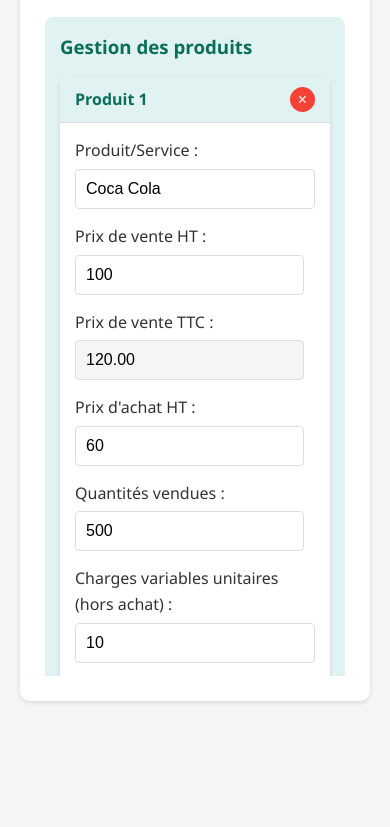
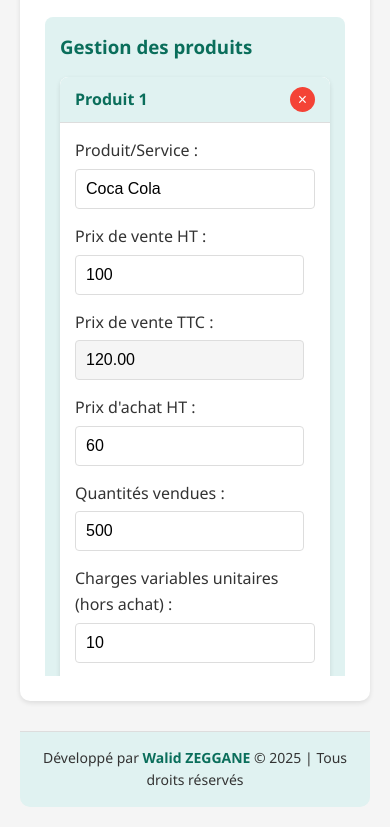
Before and after one commit to zegganewalid/Gestion-Commerciale, a plain HTML site: page index.html in a window 390 px wide. Shown: the part 461-1288 px from the top of the page. Before the commit the page ends 1182 px from the top, so only its background shows below. Drawn offline with nearby package versions, Linux system fonts and the light colour scheme; some packages are replaced by stand-ins of ours; a script that the page names is missing.

Commit message:
Add files via upload

```diff
--- a/index.html
+++ b/index.html
@@ -429,6 +429,12 @@
         </div>
     </template>
 
+    <footer class="footer">
+        <div class="copyright">
+            <p>Développé par <span class="author">Walid ZEGGANE</span> &copy; 2025 | Tous droits réservés</p>
+        </div>
+    </footer>
+
     <!-- Conteneur pour les messages de statut -->
     <div id="statut-container" class="statut-container"></div>
 
--- a/style.css
+++ b/style.css
@@ -784,4 +784,37 @@ canvas {
     .product-cols {
         flex-direction: column;
     }
+
+    /* Footer avec copyright */
+.footer {
+    margin-top: 30px;
+    padding: 15px;
+    text-align: center;
+    background-color: var(--primary-light);
+    border-top: 1px solid var(--border-color);
+    border-radius: 0 0 10px 10px;
 }
+
+.copyright {
+    font-size: 14px;
+    color: var(--text-color);
+}
+
+.author {
+    font-weight: bold;
+    color: var(--primary-color);
+}
+
+/* Version avec logo */
+.footer-with-logo {
+    display: flex;
+    justify-content: center;
+    align-items: center;
+    gap: 10px;
+}
+
+.footer-logo {
+    width: 30px;
+    height: 30px;
+}
+}
```
